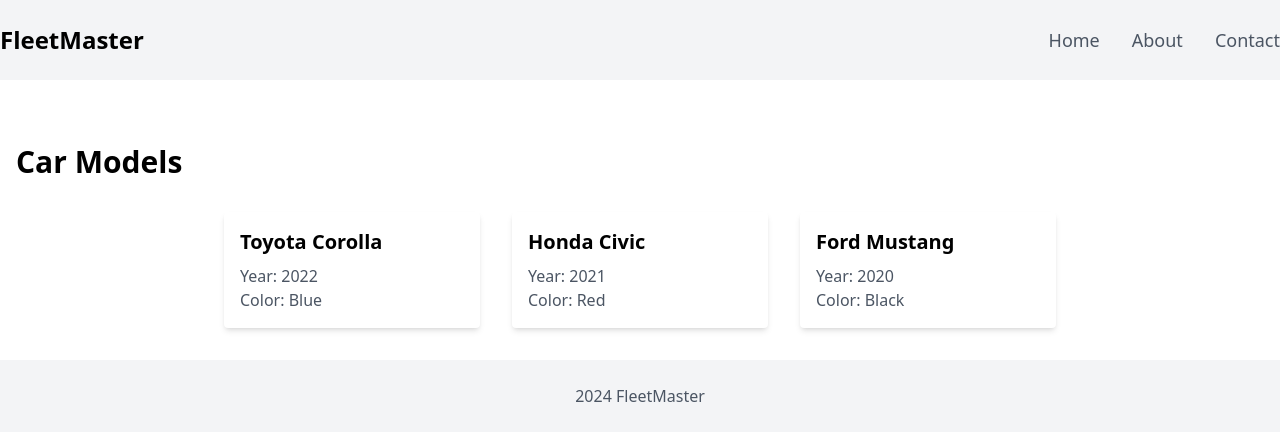
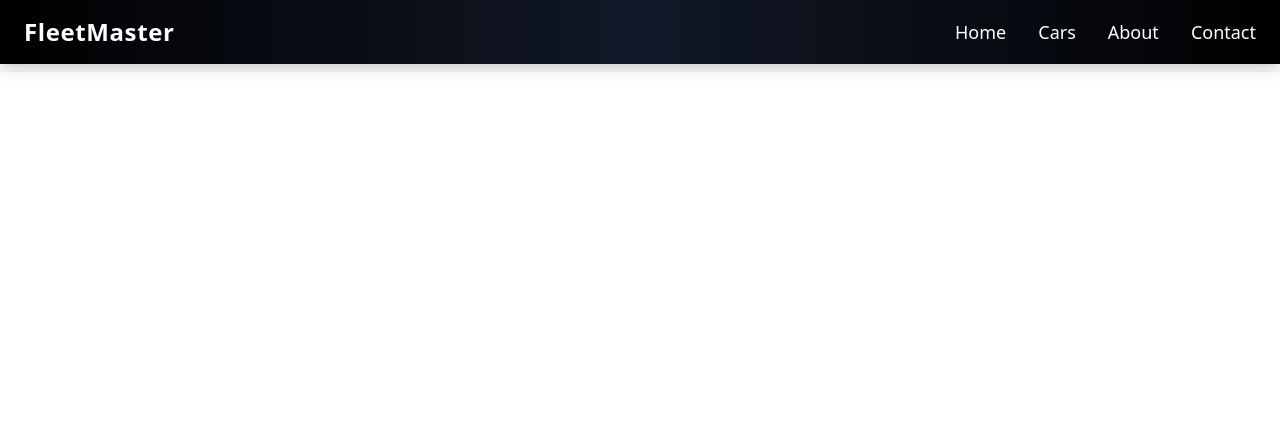
Before and after one commit to agentflowv1-cloud/fleetmaster-05ab2faf, a React (Vite) app: page / in a window 1280 px wide. Shown: the top 440 px of the page. Built offline with nearby package versions, Linux system fonts and the light colour scheme.

Commit message:
Add navbar component with routing

```diff
--- a/package.json
+++ b/package.json
@@ -1 +1 @@
-{"name": "car-cards", "version": "1.0.0", "scripts": {"dev": "vite", "build": "vite build", "serve": "vite serve"}, "dependencies": {"react": "^18.2.0", "react-dom": "^18.2.0", "tailwindcss": "^3.2.4", "vite": "^4.0.3"}, "devDependencies": {"@types/react": "^18.0.21", "@types/react-dom": "^18.0.6", "@vitejs/plugin-react": "^2.2.0", "typescript": "^4.9.4"}}
+{"name":"car-cards","version":"1.0.0","scripts":{"dev":"vite","build":"vite build","serve":"vite serve"},"dependencies":{"or":"^0.2.0","react":"^18.2.0","react-dom":"^18.2.0","react-router-dom":"^7.15.1","tailwindcss":"^3.2.4","vite":"^4.0.3"},"devDependencies":{"@types/react":"^18.0.21","@types/react-dom":"^18.0.6","@vitejs/plugin-react":"^2.2.0","typescript":"^4.9.4"}}
--- a/src/App.tsx
+++ b/src/App.tsx
@@ -1,28 +1,49 @@
-import React from 'react';
-import CarCard from './components/CarCard';
-import Navbar from './components/Navbar';
-import Footer from './components/Footer';
-import './App.css';
+import React from "react";
+import { Routes, Route } from "react-router-dom";
+
+import CarCard from "./components/CarCard";
+import Navbar from "./components/Navbar";
+import Footer from "./components/Footer";
+
+import Home from "./pages/Home";
+import About from "./pages/About";
+import Contact from "./pages/Contact";
+
+import "./App.css";
 
 const cars = [
-  { id: 1, brand: 'Toyota', model: 'Corolla', year: 2022, color: 'Blue' },
-  { id: 2, brand: 'Honda', model: 'Civic', year: 2021, color: 'Red' },
-  { id: 3, brand: 'Ford', model: 'Mustang', year: 2020, color: 'Black' }
+  { id: 1, brand: "Toyota", model: "Corolla", year: 2022, color: "Blue" },
+  { id: 2, brand: "Honda", model: "Civic", year: 2021, color: "Red" },
+  { id: 3, brand: "Ford", model: "Mustang", year: 2020, color: "Black" },
 ];
 
-const App = () => {
+const Cars = () => {
   return (
-    <div className="h-full">
-      <Navbar/>
     <div className="container mx-auto p-4 pt-6 mt-10">
       <h1 className="text-3xl font-bold mb-4">Car Models</h1>
+
       <div className="flex flex-wrap justify-center">
         {cars.map((car) => (
           <CarCard key={car.id} car={car} />
         ))}
       </div>
     </div>
-      <Footer/>
+  );
+};
+
+const App = () => {
+  return (
+    <div className="h-full">
+      <Navbar />
+
+      <Routes>
+        <Route path="/home" element={<Home />} />
+        <Route path="/cars" element={<Cars />} />
+        <Route path="/about" element={<About />} />
+        <Route path="/contact" element={<Contact />} />
+      </Routes>
+
+      <Footer />
     </div>
   );
 };
--- a/src/components/Navbar.tsx
+++ b/src/components/Navbar.tsx
@@ -1,22 +1,54 @@
-import React from 'react';
+import { Link } from "react-router-dom";
 
-function Navbar() {
+const Navbar = () => {
   return (
-    <nav className='flex justify-between items-center py-4 md:py-6 bg-gray-100'>
-      <h1 className='text-2xl font-bold'>FleetMaster</h1>
-      <ul className='flex items-center space-x-4 md:space-x-6 lg:space-x-8'>
+    <nav className="bg-gradient-to-r from-black via-gray-900 to-black text-white fixed top-0 left-0 w-full shadow-lg z-50">
+      <div className="container mx-auto flex justify-between items-center px-6 py-4">
+
+        <h1 className="text-2xl font-extrabold tracking-wide cursor-pointer hover:text-yellow-400 transition duration-300">
+          FleetMaster
+        </h1>
+
+        <ul className="flex gap-8 text-lg font-medium">
           <li>
-          <a href='#' className='text-lg font-medium text-gray-600 hover:text-gray-900'>Home</a>
+            <Link
+              to="/"
+              className="hover:text-yellow-400 transition duration-300 hover:scale-110 inline-block"
+            >
+              Home
+            </Link>
           </li>
+
           <li>
-          <a href='#' className='text-lg font-medium text-gray-600 hover:text-gray-900'>About</a>
+            <Link
+              to="/cars"
+              className="hover:text-yellow-400 transition duration-300 hover:scale-110 inline-block"
+            >
+              Cars
+            </Link>
           </li>
+
           <li>
-          <a href='#' className='text-lg font-medium text-gray-600 hover:text-gray-900'>Contact</a>
+            <Link
+              to="/about"
+              className="hover:text-yellow-400 transition duration-300 hover:scale-110 inline-block"
+            >
+              About
+            </Link>
+          </li>
+
+          <li>
+            <Link
+              to="/contact"
+              className="hover:text-yellow-400 transition duration-300 hover:scale-110 inline-block"
+            >
+              Contact
+            </Link>
           </li>
         </ul>
+      </div>
     </nav>
   );
-}
+};
 
 export default Navbar;
```
Also changed, not shown: src/main.tsx (+8 -8 lines), 1 other file (tests, documents, lock files or other folders). Lines whose indentation alone changed are shown as unchanged.
